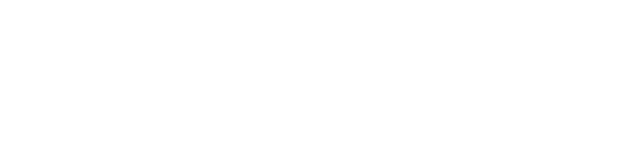
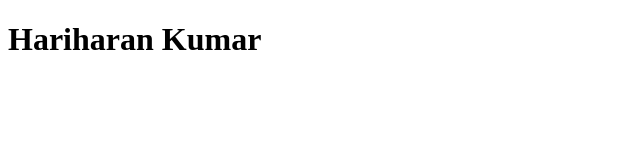
Before and after one commit to hariharan-km/samplerepo, a plain HTML site: page index.html in a window 1280 px wide. Shown: the whole page, without its empty margins (0-640 px from the left). Drawn offline with Linux system fonts and the light colour scheme.

Commit message:
feat : added h1 tag

```diff
--- a/index.html
+++ b/index.html
@@ -3,9 +3,10 @@
 <head>
     <meta charset="UTF-8">
     <meta name="viewport" content="width=device-width, initial-scale=1.0">
-    <title>Hariharan Kumar</title>
+    <title>Hari Git</title>
 </head>
 <body>
+    <h1>Hariharan Kumar</h1>
 
 </body>
 </html>
```
